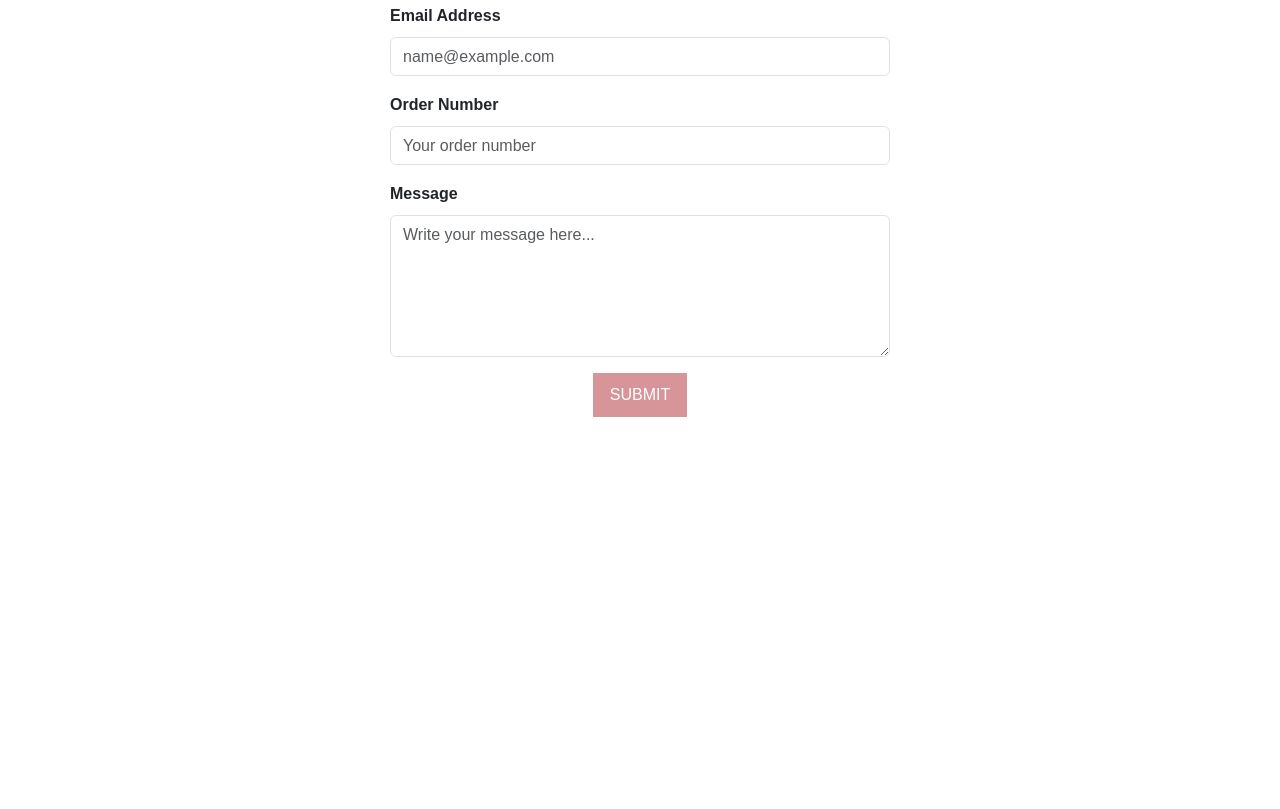
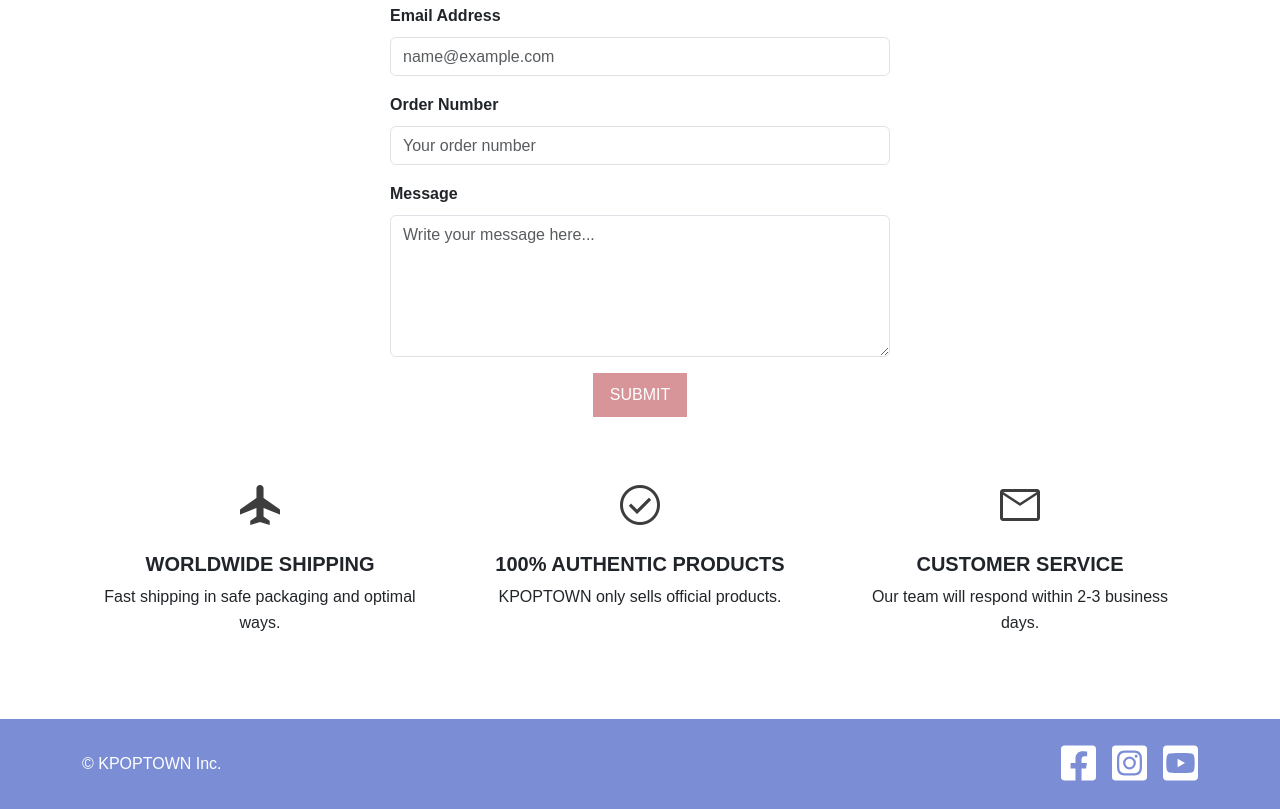
Before and after one commit to chan0394/dsn1713-final, a website: page contact.html in a window 1280 px wide. Shown: the part 327-1136 px from the top of the page. Before the commit the page ends 800 px from the top, so only its background shows below. Drawn offline with nearby package versions, Linux system fonts and the light colour scheme; a web font is replaced by a local one.

Commit message:
Add content

```diff
--- a/contact.html
+++ b/contact.html
@@ -100,4 +100,85 @@
                 <div class="card border-0">
                   <div class="card-body text-center">
                     <span class="flight-icon material-symbols-outlined" style="font-size: 3rem;">flight</span>
-                    <h5 class="
+                    <h5 class="card-title text-uppercase fw-bold pt-3">Worldwide Shipping</h5>
+                    <p class="card-text">Fast shipping in safe packaging and optimal ways.</p>
+                  </div>
+                </div>
+              </div>
+              <div class="carousel-item">
+                <div class="card border-0">
+                  <div class="card-body text-center">
+                    <span class="checkmark-icon material-symbols-outlined" style="font-size: 3rem;">check_circle</span>
+                    <h5 class="card-title text-uppercase fw-bold pt-3">100% Authentic Products</h5>
+                    <p class="card-text">KPOPTOWN only sells official products.</p>
+                  </div>
+                </div>
+              </div>
+              <div class="carousel-item">
+                <div class="card border-0">
+                  <div class="card-body text-center">
+                    <span class="mail-icon material-symbols-outlined" style="font-size: 3rem;">mail</span>
+                    <h5 class="card-title text-uppercase fw-bold pt-3">Customer Service</h5>
+                    <p class="card-text">Our team will respond within 2-3 business days.</p>
+                  </div>
+                </div>
+              </div>
+            </div>
+          </div>
+
+          <!-- Three-Column Layout for Large Screens -->
+          <div class="row d-none d-lg-flex">
+            <div class="col-lg-4">
+              <div class="card border-0">
+                <div class="card-body text-center">
+                  <span class="flight-icon material-symbols-outlined" style="font-size: 3rem;">flight</span>
+                  <h5 class="card-title text-uppercase fw-bold pt-3">Worldwide Shipping</h5>
+                  <p class="card-text">Fast shipping in safe packaging and optimal ways.</p>
+                </div>
+              </div>
+            </div>
+            <div class="col-lg-4">
+              <div class="card border-0">
+                <div class="card-body text-center">
+                  <span class="checkmark-icon material-symbols-outlined" style="font-size: 3rem;">check_circle</span>
+                  <h5 class="card-title text-uppercase fw-bold pt-3">100% Authentic Products</h5>
+                  <p class="card-text">KPOPTOWN only sells official products.</p>
+                </div>
+              </div>
+            </div>
+            <div class="col-lg-4">
+              <div class="card border-0">
+                <div class="card-body text-center">
+                  <span class="mail-icon material-symbols-outlined" style="font-size: 3rem;">mail</span>
+                  <h5 class="card-title text-uppercase fw-bold pt-3">Customer Service</h5>
+                  <p class="card-text">Our team will respond within 2-3 business days.</p>
+                </div>
+              </div>
+            </div>
+          </div>
+        </div>
+
+      </section>
+
+    </main>
+
+    <footer class="bg-primary mt-5 mt-lg-0">
+        <div class="container-lg text-light py-4">
+          <div class="row">
+            <div class="col text-start py-2">
+              <span class="">&copy; KPOPTOWN Inc.</span>
+            </div>
+            <ul class="list-unstyled mb-0 col text-end d-flex justify-content-end">
+              <li><a href="#"><img src="images/facebook.svg" class="icon-white ms-3" alt="Facebook logo" width="35" height="auto"></a></li>
+              <li><a href="#"><img src="images/instagram.svg" class="icon-white ms-3" alt="Instagram logo" width="35" height="auto"></a></li>
+              <li><a href="#"><img src="images/youtube.svg" class="icon-white ms-3" alt="Youtube logo" width="35" height="auto"></a></li>
+            </ul>
+          </div>
+        </div>
+    </footer>
+
+    <script src="node_modules/bootstrap/dist/js/bootstrap.bundle.min.js"></script>
+      <!-- <script src="https://code.jquery.com/jquery-3.5.1.slim.min.js"></script>
+      <script src="https://cdn.jsdelivr.net/npm/bootstrap@5.0.2/dist/js/bootstrap.bundle.min.js"></script> -->
+</body>
+</html>
--- a/scss/custom.scss
+++ b/scss/custom.scss
@@ -133,4 +133,29 @@ $line-height-base: 1.6;
 #responsiveCarousel .carousel-indicators button {
     width: 10px; /* Adjust the width for a smaller circle */
     height: 10px; /* Make the height equal to width for a circle */
-    border-radius: 50%; /* Ensure the shap
+    border-radius: 50%; /* Ensure the shape is circular */
+    background-color: #3d3d3d; /* Change color as needed */
+    border: none; /* Remove any border */
+}
+
+#responsiveCarousel .carousel-indicators .active {
+    background-color: #3d3d3d; /* Highlight the active indicator */
+}
+
+/* Adjust for mobile */
+@media (max-width: 982px) {
+    .carousel-control-prev,
+    .carousel-control-next {
+        top: auto; /* Reset vertical centering */
+        bottom: -0.1rem; /* Place below the product cards */
+        transform: none; /* No transform needed */
+    }
+
+    .carousel-control-prev {
+        left: 40%; /* Adjust left arrow spacing */
+    }
+
+    .carousel-control-next {
+        right: 40%; /* Adjust right arrow spacing */
+    }
+}
```
Also changed, not shown: index.html (+1 -1 lines), css/custom.css, 1 other file.
